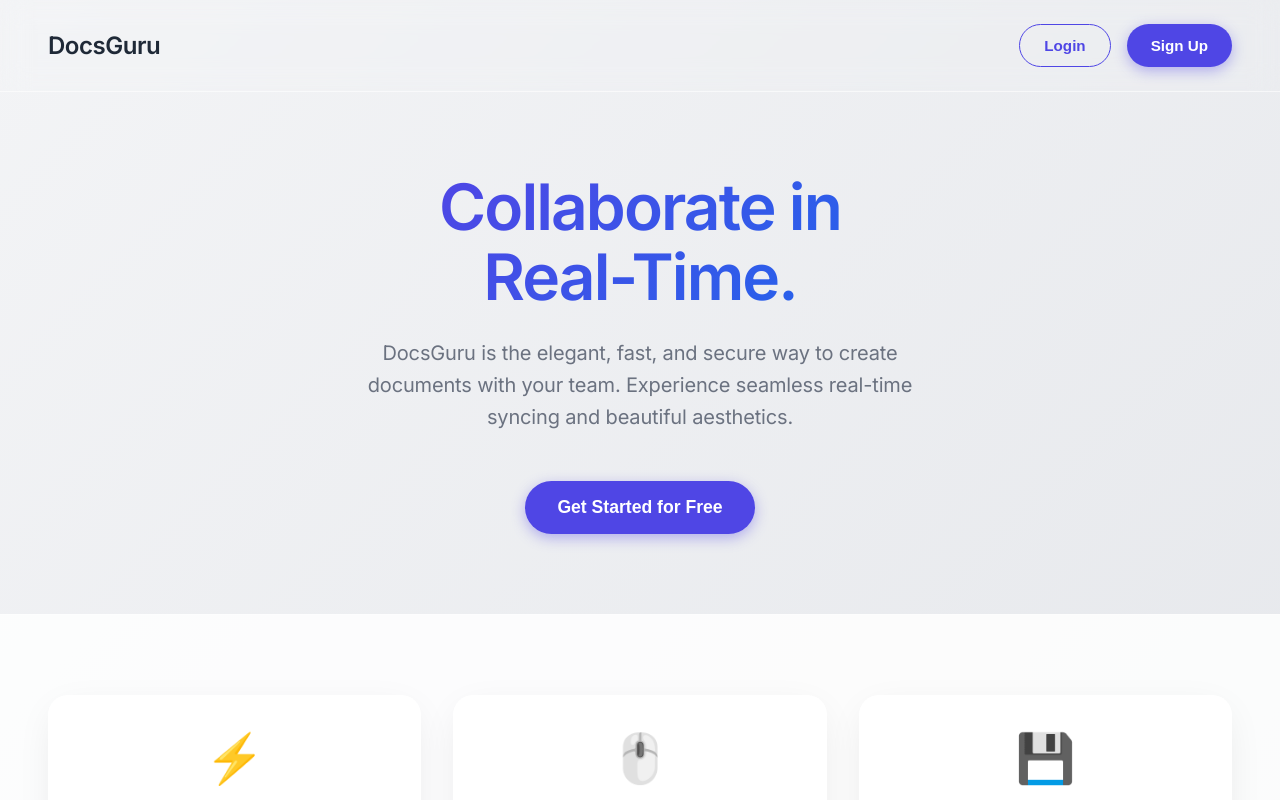
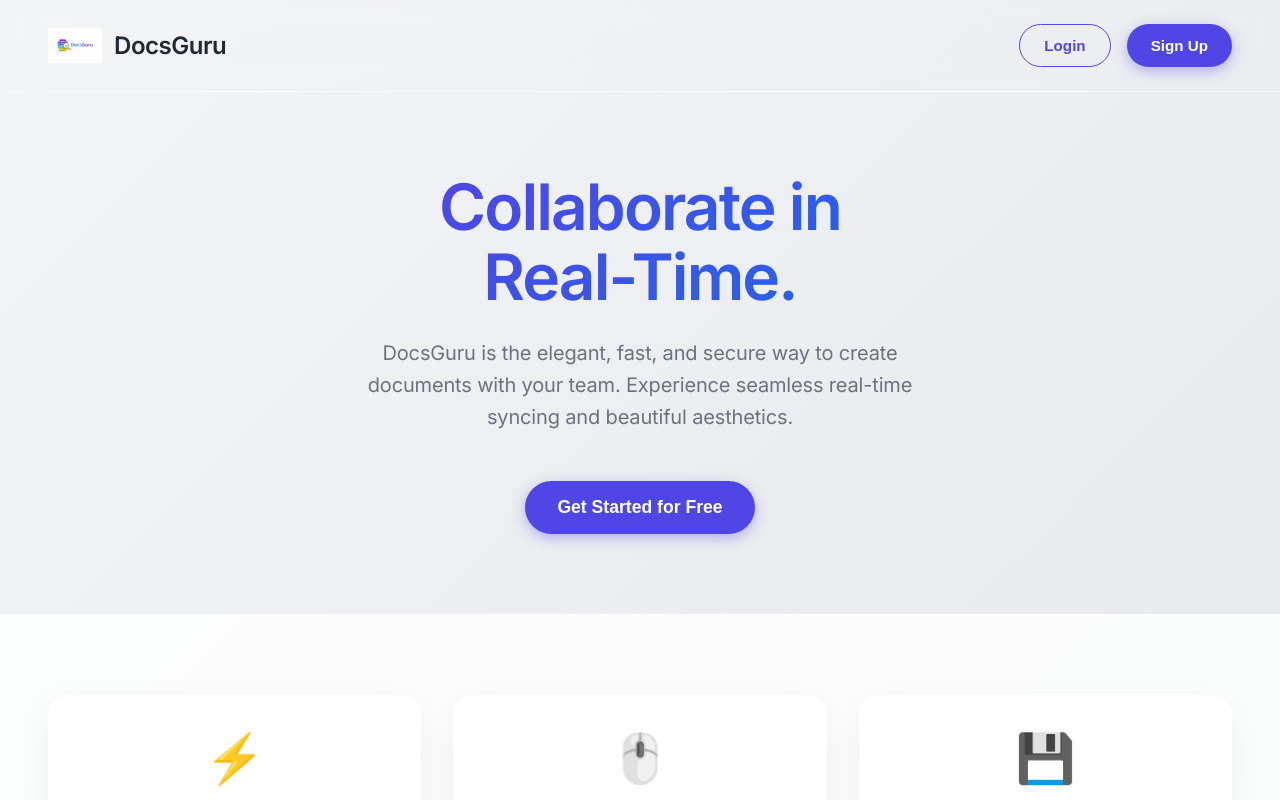
Before and after one commit to SAFI19122002/collab-docs, a React (Vite) app in the folder client/: page / in a window 1280 px wide. Shown: the top 800 px of the page. Built offline with nearby package versions, Linux system fonts and the light colour scheme; what quill-cursors would draw is missing.

Commit message:
feat(client): add logo to landing page and update styling

```diff
--- a/client/src/pages/Landing.jsx
+++ b/client/src/pages/Landing.jsx
@@ -8,7 +8,10 @@ export default function Landing() {
         <div className="landing-container">
             {/* Navigation */}
             <nav className="landing-nav">
-                <h1>DocsGuru</h1>
+                <div className="logo-container">
+                    <img src="/logo.png" alt="DocsGuru Logo" className="logo-img" />
+                    <h1>DocsGuru</h1>
+                </div>
                 <div className="nav-actions">
                     <button
                         className="login-btn"
--- a/client/src/styles/landing.css
+++ b/client/src/styles/landing.css
@@ -17,6 +17,18 @@
     -webkit-backdrop-filter: blur(14px);
     background: rgba(var(--bg), 0.7);
     border-bottom: 1px solid var(--border);
+}
+
+.landing-nav .logo-container {
+    display: flex;
+    align-items: center;
+    gap: 12px;
+}
+
+.landing-nav .logo-img {
+    height: 36px;
+    width: auto;
+    object-fit: contain;
 }
 
 .landing-nav h1 {
@@ -64,6 +76,7 @@
     letter-spacing: -0.03em;
     background: linear-gradient(135deg, var(--primary), var(--accent));
     -webkit-background-clip: text;
+    background-clip: text;
     -webkit-text-fill-color: transparent;
 }
 
```
Also changed, not shown: client/public/logo.png (added).
